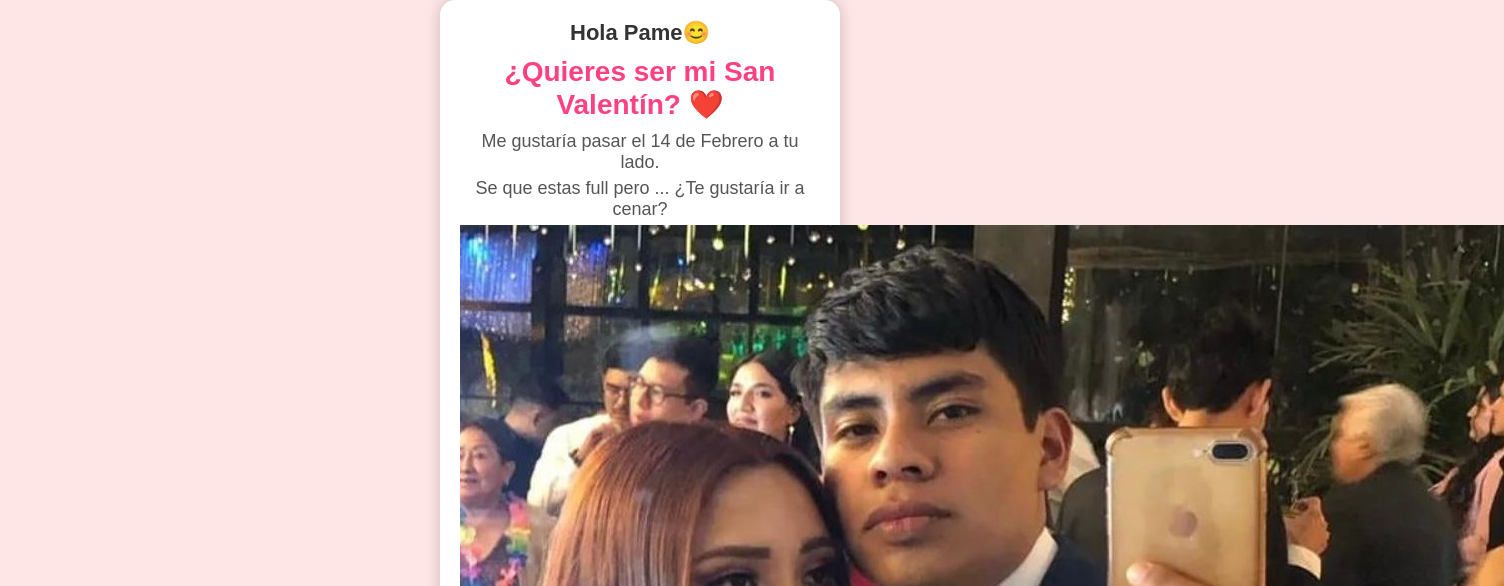
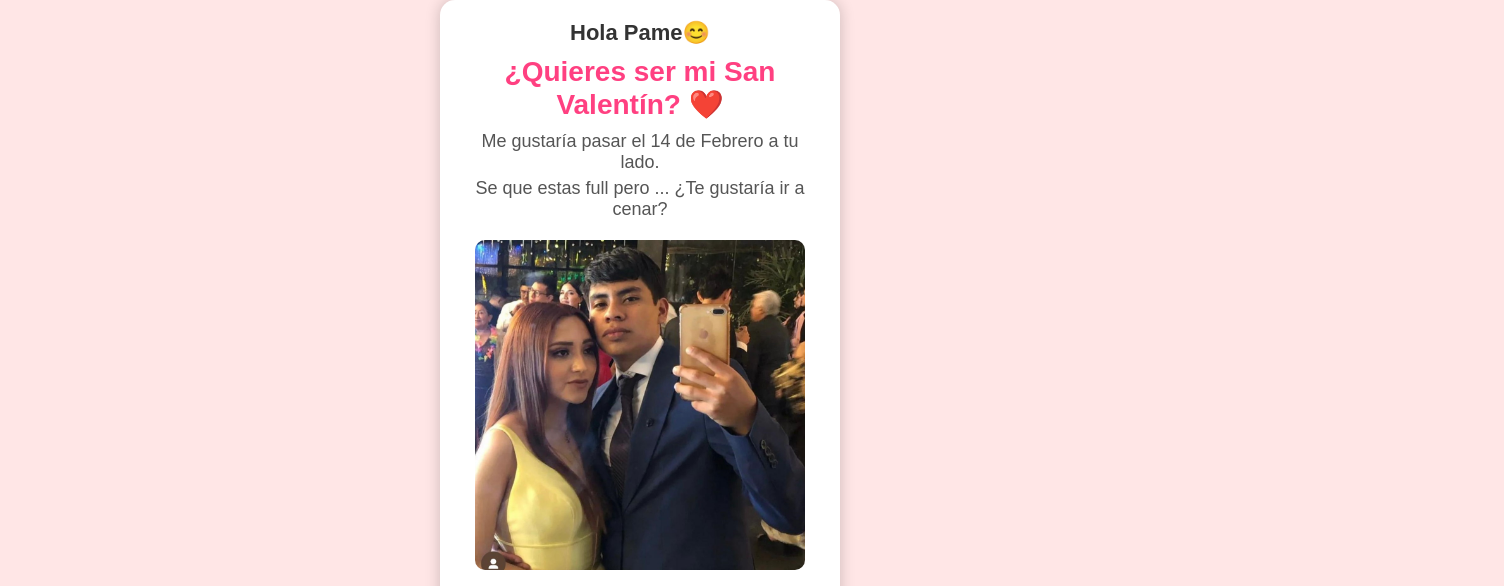
Before and after one commit to aecruz1000/for_pame, a plain HTML site: page index.html in a window 1280 px wide. Shown: the top 586 px of the page, 1504 px wide, since content can reach past the window. Drawn offline with Linux system fonts and the light colour scheme.

Commit message:
Update style.css

```diff
--- a/style.css
+++ b/style.css
@@ -86,3 +86,14 @@ p {
     color: #777;
     margin-top: 10px;
 }
+
+.img-container {
+    margin-top: 20px;
+    padding: 0 15px; /* Añadimos margen dentro del contenedor para que la imagen se ajuste */
+}
+
+.img-container img {
+    width: 100%;
+    max-width: 100%; /* Asegura que la imagen no se salga del contenedor */
+    border-radius: 10px;
+}
```
